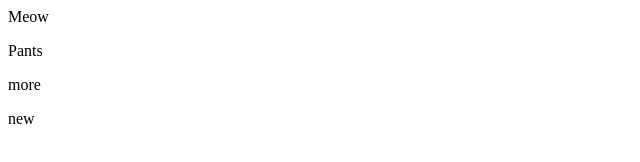
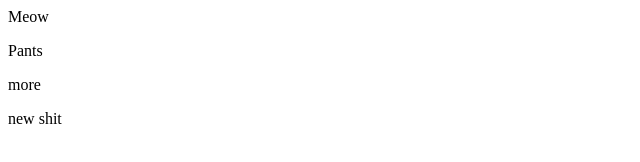
Before and after one commit to wookets/star-mobile, a plain HTML site: page index.html in a window 1280 px wide. Shown: the full height of the page, 0-640 px from the left. Drawn offline with Linux system fonts and the light colour scheme.

Commit message:
kkj
Signed-off-by: Sean Wesenberg <wookets@gmail.com>

```diff
--- a/index.html
+++ b/index.html
@@ -3,4 +3,4 @@
 </p>
 <p>Pants</p>
 <p>more</p>
-<p>new</p>
+<p>new shit</p>
```
